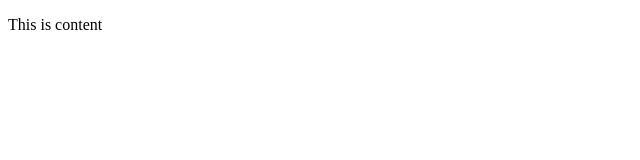
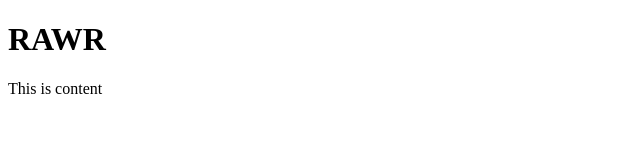
Before and after one commit to scottTomaszewski/pages-test, a plain HTML site: page index.html in a window 1280 px wide. Shown: the whole page, without its empty margins (0-640 px from the left). Drawn offline with Linux system fonts and the light colour scheme.

Commit message:
Adds header

```diff
--- a/index.html
+++ b/index.html
@@ -5,6 +5,7 @@
     <title>title</title>
   </head>
   <body>
+      <h1>RAWR</h1>
       <p>This is content</p>
   </body>
 </html>
```
